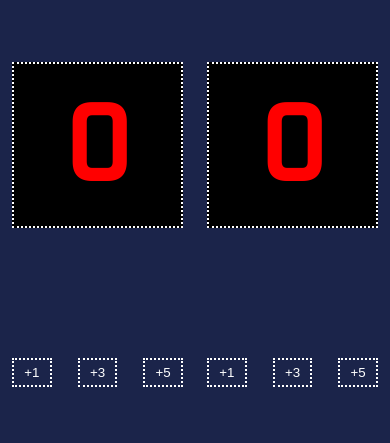
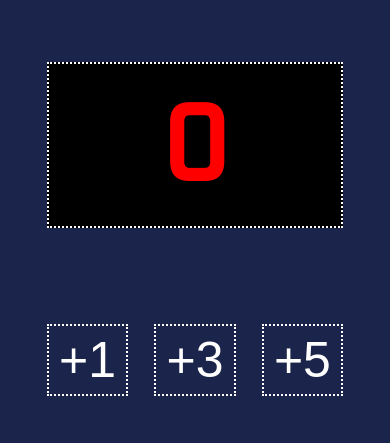
Before and after one commit to piyopiyo0/sports-score, a plain HTML site: page index.html in a window 390 px wide. Shown: the part 132-575 px from the top of the page. Drawn offline with Linux system fonts and the light colour scheme; a web font is replaced by a local one.

Commit message:
updated styles for mobile

```diff
--- a/index.css
+++ b/index.css
@@ -20,6 +20,17 @@ button {
  padding: 5px 10px;
 }
 
+@media screen and (max-width: 600px) {
+    .container {
+        flex-direction: column;
+        align-items: center;
+    }
+    button {
+        font-size: 50px;
+    }
+
+}
+
 #home-score, #guest-score {
     background-color: #000;
     padding: 20px 20px;
```
